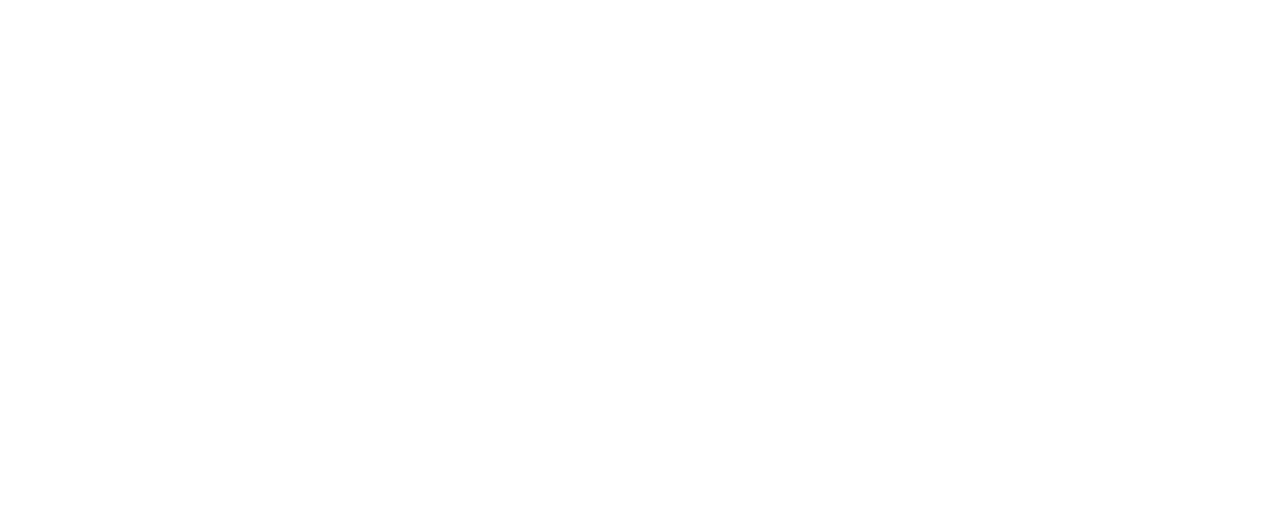
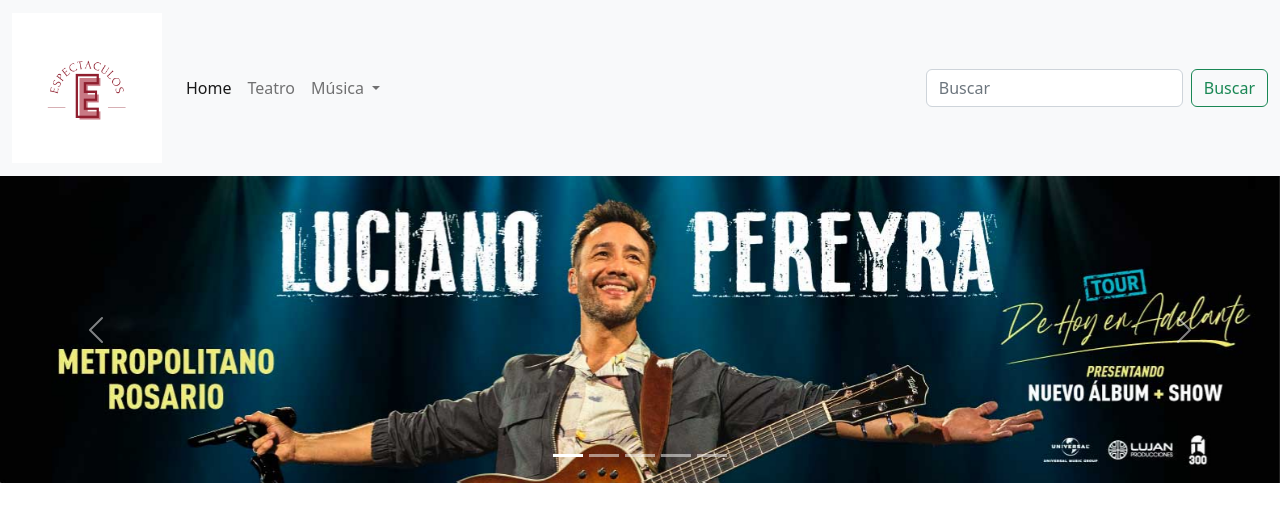
Before and after one commit to lucasjontade/Desafio-bootstrap, a plain HTML site: page index.html in a window 1280 px wide. Drawn offline with Linux system fonts and the light colour scheme.

Commit message:
agregue navbar y carousel

```diff
--- a/css/style.css
+++ b/css/style.css
@@ -0,0 +1,3 @@
+.navbar-brand img{
+    max-width: 150px;
+}
--- a/index.html
+++ b/index.html
@@ -6,9 +6,81 @@
     <meta name="viewport" content="width=device-width, initial-scale=1.0">
     <link rel="stylesheet" href="./css/bootstrap.css">
     <link rel="stylesheet" href="./css/style.css">
-    <title>Document</title>
+    <title>bootstrap</title>
 </head>
 <body>
+    <!-- navbar -->
+    <nav class="navbar navbar-expand-lg bg-light">
+        <div class="container-fluid">
+          <a class="navbar-brand" href="#"><img src="./img/espectaculos.png" alt=""></a>
+          <button class="navbar-toggler" type="button" data-bs-toggle="collapse" data-bs-target="#navbarSupportedContent" aria-controls="navbarSupportedContent" aria-expanded="false" aria-label="Toggle navigation">
+            <span class="navbar-toggler-icon"></span>
+          </button>
+          <div class="collapse navbar-collapse" id="navbarSupportedContent">
+            <ul class="navbar-nav me-auto mb-2 mb-lg-0">
+              <li class="nav-item">
+                <a class="nav-link active" aria-current="page" href="#">Home</a>
+              </li>
+              <li class="nav-item">
+                <a class="nav-link" href="#">Teatro</a>
+              </li>
+              <li class="nav-item dropdown">
+                <a class="nav-link dropdown-toggle" href="#" id="navbarDropdown" role="button" data-bs-toggle="dropdown" aria-expanded="false">
+                    Música
+                </a>
+                <ul class="dropdown-menu" aria-labelledby="navbarDropdown">
+                  <li><a class="dropdown-item" href="#"></a></li>
+                  <li><a class="dropdown-item" href="#"></a></li>
+                  <li><hr class="dropdown-divider"></li>
+                  <li><a class="dropdown-item" href="#">Something else here</a></li>
+                </ul>
+              </li>
+              <li class="nav-item">
+                <a class="nav-link disabled"></a>
+              </li>
+            </ul>
+            <form class="d-flex" role="search">
+              <input class="form-control me-2" type="search" placeholder="Buscar" aria-label="Search">
+              <button class="btn btn-outline-success" type="submit">Buscar</button>
+            </form>
+          </div>
+        </div>
+      </nav>
+      <!-- contenido -->
+      <div id="carouselExampleIndicators" class="carousel slide" data-bs-ride="true">
+        <div class="carousel-indicators">
+          <button type="button" data-bs-target="#carouselExampleIndicators" data-bs-slide-to="0" class="active" aria-current="true" aria-label="Slide 1"></button>
+          <button type="button" data-bs-target="#carouselExampleIndicators" data-bs-slide-to="1" aria-label="Slide 2"></button>
+          <button type="button" data-bs-target="#carouselExampleIndicators" data-bs-slide-to="2" aria-label="Slide 3"></button>
+          <button type="button" data-bs-target="#carouselExampleIndicators" data-bs-slide-to="3" aria-label="Slide 4"></button>
+          <button type="button" data-bs-target="#carouselExampleIndicators" data-bs-slide-to="4" aria-label="Slide 5"></button>
+        </div>
+        <div class="carousel-inner">
+          <div class="carousel-item active">
+            <img src="./img/1.jpg" class="d-block w-100" alt="...">
+          </div>
+          <div class="carousel-item">
+            <img src="./img/2.jpg" class="d-block w-100" alt="...">
+          </div>
+          <div class="carousel-item">
+            <img src="./img/3.jpg" class="d-block w-100" alt="...">
+          </div>
+          <div class="carousel-item">
+            <img src="./img/4.jpg" class="d-block w-100" alt="...">
+          </div>
+          <div class="carousel-item">
+            <img src="./img/5.jpg" class="d-block w-100" alt="...">
+          </div>
+        </div>
+        <button class="carousel-control-prev" type="button" data-bs-target="#carouselExampleIndicators" data-bs-slide="prev">
+          <span class="carousel-control-prev-icon" aria-hidden="true"></span>
+          <span class="visually-hidden">Previous</span>
+        </button>
+        <button class="carousel-control-next" type="button" data-bs-target="#carouselExampleIndicators" data-bs-slide="next">
+          <span class="carousel-control-next-icon" aria-hidden="true"></span>
+          <span class="visually-hidden">Next</span>
+        </button>
+      </div>
     <script src="./js/bootstrap.js"></script>
 </body>
 </html>
```
Also changed, not shown: img/1.jpg (added), img/2.jpg (added), img/3.jpg (added), img/4.jpg (added), img/5.jpg (added), img/espectaculos.png (added).
